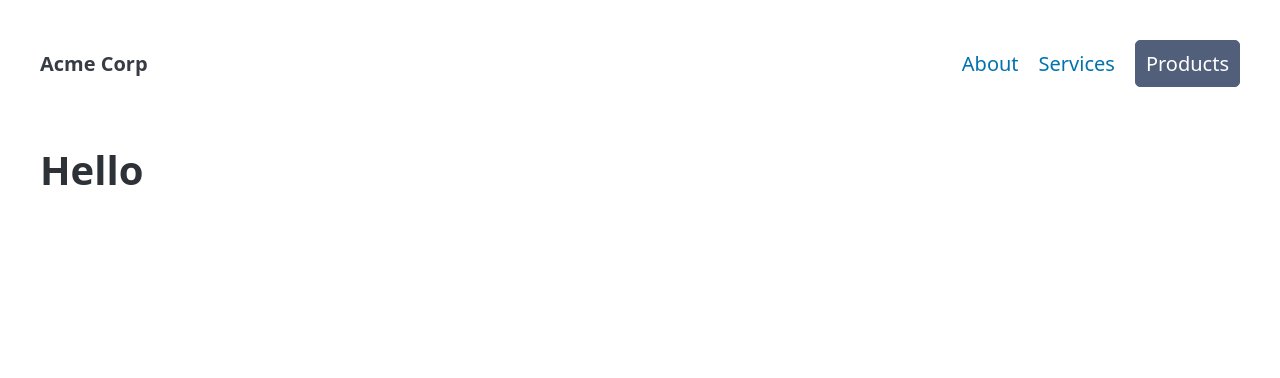
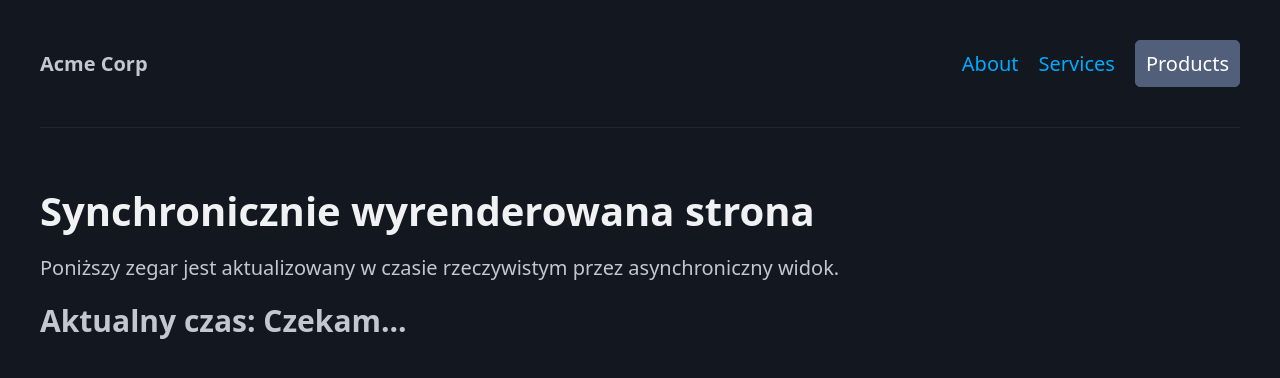
Before and after one commit to ppieniazek/brukarze, a Django app: page / in a window 1280 px wide. Shown: the top 378 px of the page. Run offline with Django 5.2, Linux system fonts and the light colour scheme; data that the repository does not hold is empty.

Commit message:
asyncio test

```diff
--- a/workers/templates/base.html
+++ b/workers/templates/base.html
@@ -1,6 +1,6 @@
 {% load static %}
 <!DOCTYPE html>
-<html lang="pl">
+<html lang="pl" data-theme="dark">
   <head>
     <meta charset="utf-8">
     <meta name="viewport" content="width=device-width, initial-scale=1">
@@ -32,6 +32,7 @@
           </li>
         </ul>
       </nav>
+      <hr>
     </header>
     <main class="container">
       {% block content %}
--- a/workers/templates/workers/test.html
+++ b/workers/templates/workers/test.html
@@ -3,6 +3,17 @@
   TEST
 {% endblock title %}
 {% block content %}
-  <h1>Hello</h1>
-  {{ xd }}
+  <h1>Synchronicznie wyrenderowana strona</h1>
+  <p>
+    Poniższy zegar jest aktualizowany w czasie rzeczywistym przez asynchroniczny
+    widok.
+  </p>
+  <div class="card"
+       data-on-load="@get('/time-stream')"
+       data-signals="{currentTime: 'Czekam...'}">
+    <h3>
+      Aktualny czas:
+      <span data-text="$currentTime"></span>
+    </h3>
+  </div>
 {% endblock content %}
--- a/workers/urls.py
+++ b/workers/urls.py
@@ -4,4 +4,5 @@ from . import views
 
 urlpatterns = [
     path("", views.test, name="test"),
+    path("time-stream/", views.time_stream, name="time_stream"),
 ]
--- a/workers/views.py
+++ b/workers/views.py
@@ -1,5 +1,20 @@
+import asyncio
+from datetime import datetime
+
+from datastar_py.django import DatastarResponse
+from datastar_py.django import ServerSentEventGenerator as SSE
 from django.shortcuts import render
 
 
 def test(request):
     return render(request, "workers/test.html")
+
+
+async def time_stream(request):
+    async def event_stream():
+        while True:
+            now = datetime.now().strftime("%H:%M:%S")
+            yield SSE.patch_signals({"currentTime": now})
+            await asyncio.sleep(1)
+
+    return DatastarResponse((event_stream()))
```
